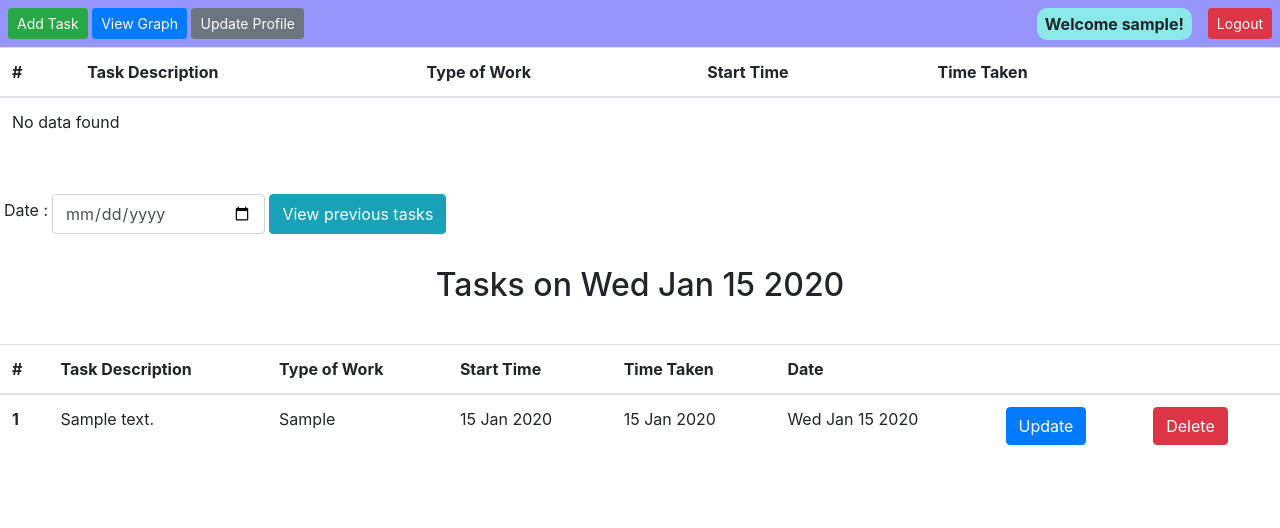
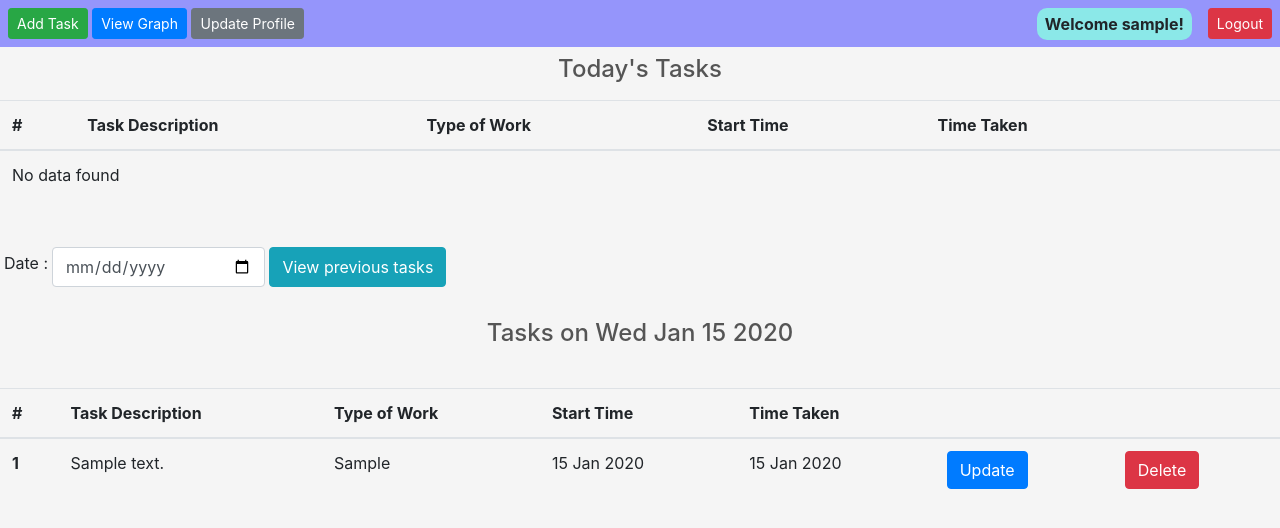
Before and after one commit to priddhesh/WorkTrack, a Node server app: template views/EmployeeDashboard.ejs in a window 1280 px wide. Shown: the top 528 px of the page. Run offline with Node 20, Linux system fonts and the light colour scheme; the template is opened without the code that fills it: most values are stand-ins (such as "Sample title", 1, 10 or a date in 2020); some libraries are stand-ins or nearby versions.

Commit message:
Employee dashboard UI updated

```diff
--- a/views/EmployeeDashboard.ejs
+++ b/views/EmployeeDashboard.ejs
@@ -12,7 +12,7 @@
     <script src='https://cdn.plot.ly/plotly-2.24.1.min.js'></script>
 </head>
 
-<body>
+<body style="background-color: hsl(0, 0%, 96%);">
     <div style="background-color: rgb(149, 149, 251);" class="container-fluid p-2">
         <button type="button" class="btn btn-success btn-sm" data-toggle="modal" data-target="#exampleModal">
             Add Task
@@ -88,6 +88,9 @@
     </div>
 
     <table class="table">
+        <h4 style="color: rgb(85, 85, 85);" class="text-center p-2">
+            Today's Tasks
+        </h4>
         <thead>
             <tr>
                 <th scope="col">#</th>
@@ -203,11 +206,11 @@
 
     <div class="text-center m-3 p-3">
         <% if(tasks.length>0) { %>
-            <h2>
+            <h4 style="color: rgb(85, 85, 85);">
                 Tasks on <%= tasks[0].date.toDateString() %>
-            </h2>
+            </h4>
             <% } else if (visited === true) { %>
-                <h2>No tasks on this date.</h2>
+                <h4 style="color: rgb(85, 85, 85);">No tasks on this date.</h4>
                 <% } else {%>
                 <h2></h2>
                 <% } %>
@@ -221,7 +224,6 @@
                     <th scope="col">Type of Work</th>
                     <th scope="col">Start Time</th>
                     <th scope="col">Time Taken</th>
-                    <th scope="col">Date</th>
                     <th scope="col"></th>
                     <th scope="col"></th>
                 </tr>
@@ -252,9 +254,6 @@
                                 </td>
                                 <td id="prevTime-<%=i%>">
                                     <%= task.time_taken %>
-                                </td>
-                                <td id="prevDate-<%=i%>">
-                                    <%= task.date.toDateString() %>
                                 </td>
                                 <td>
 
```
